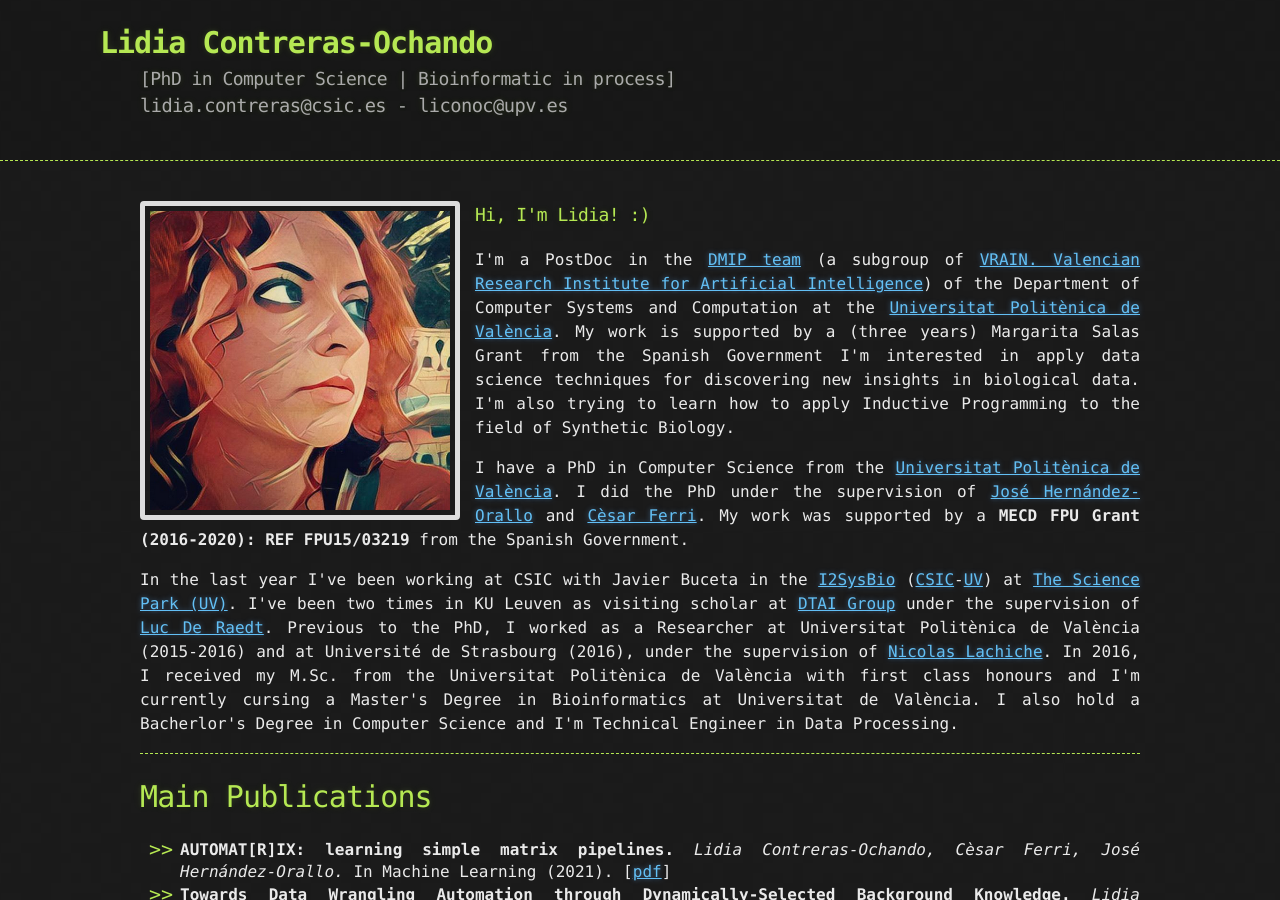
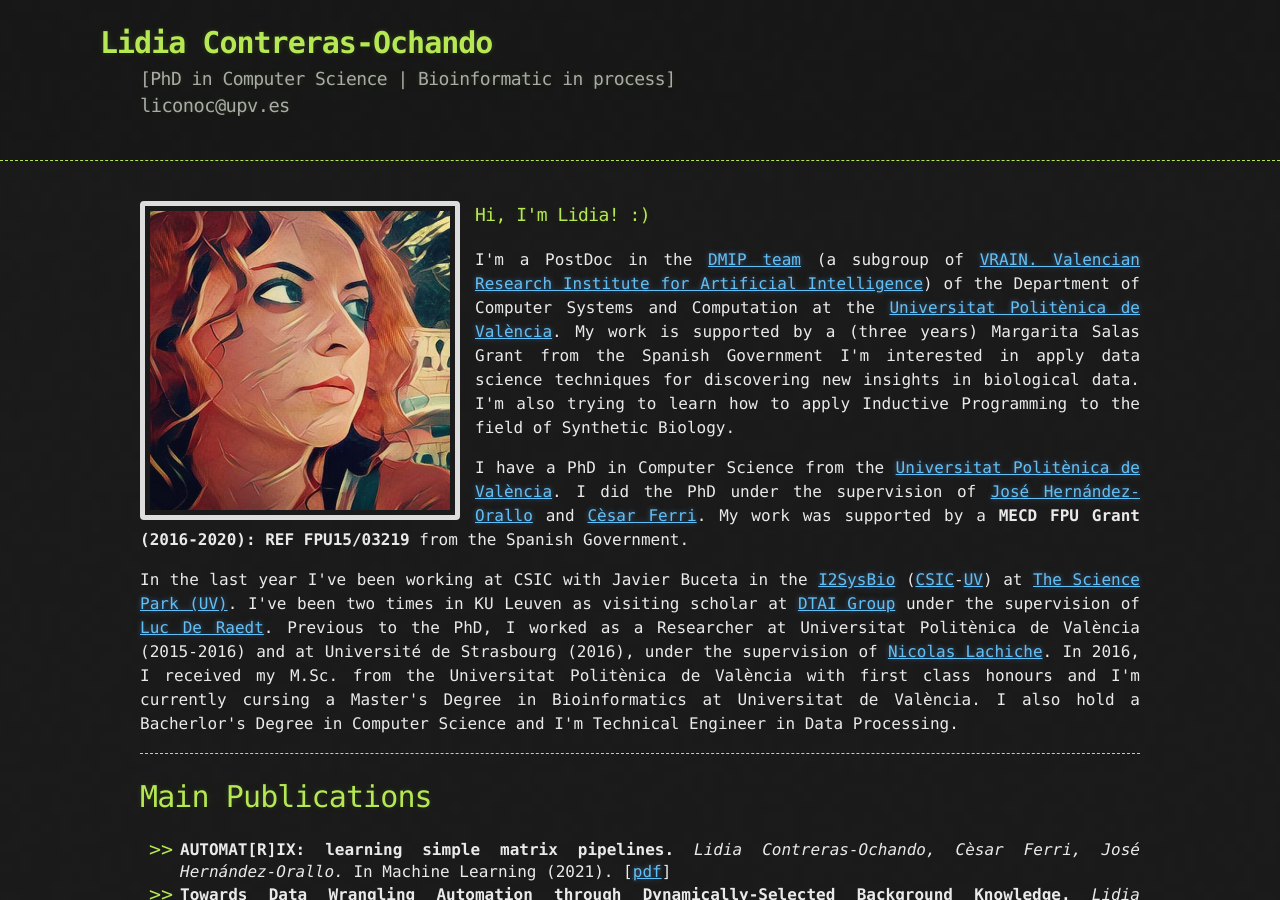
Before and after one commit to liconoc/liconoc.github.io, a Jekyll site: the page built from index.md, in a window 1280 px wide and 900 px high. Built offline with Jekyll 4.4.1, drawn with Linux system fonts in a browser that asks for light colours.

Commit message:
Update liconoc.html

```diff
--- a/_layouts/liconoc.html
+++ b/_layouts/liconoc.html
@@ -119,7 +119,7 @@
           <h1>Lidia Contreras-Ochando</h1>
         </a>
         <h2 style="margin-bottom: 0px; color:#aaa;">[PhD in Computer Science | Bioinformatic in process]</h2>
-		<h3 style="color:#aaa;">lidia.contreras@csic.es - liconoc@upv.es</h3>
+		<h3 style="color:#aaa;">liconoc@upv.es <!-- - lidia.contreras@csic.es --></h3>
 
 
       </div>
```
